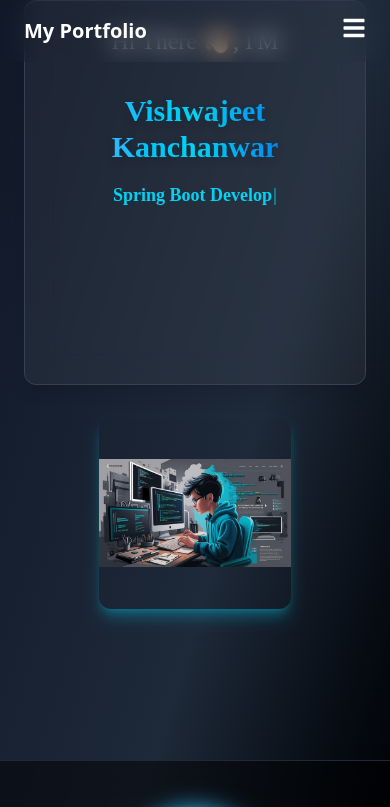
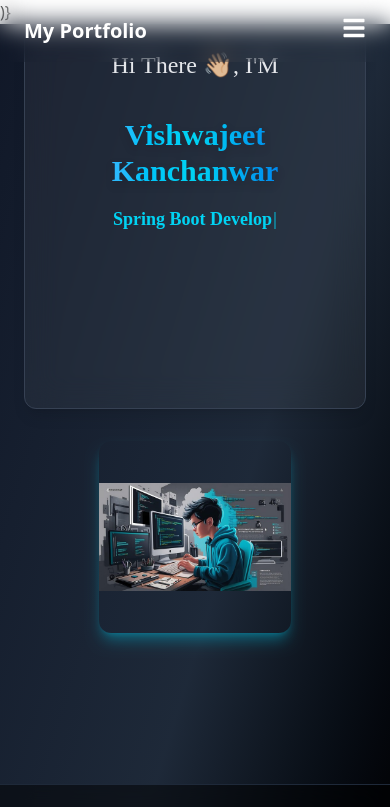
Before and after one commit to Vishwa9922/Portfolio, a React (Vite) app: page / in a window 390 px wide. Shown: the top 807 px of the page. Built offline with nearby package versions, Linux system fonts and the light colour scheme.

Commit message:
Update Navbar.jsx

```diff
--- a/src/Components/Navbar.jsx
+++ b/src/Components/Navbar.jsx
@@ -38,9 +38,9 @@
         </div>
       </nav>
 
-      {/* Mobile Menu Overlay */}
-      {isOpen && (
-        <div className="fixed inset-0 bg-black z-40 flex flex-col items-center justify-center space-y-8 md:hidden">
+      {/* Mobile Menu */}
+<div className={`md:hidden transition-all duration-300 overflow-hidden ${isOpen ? "max-h-96" : "max-h-0"}`}>
+  <div className="flex flex-col items-center space-y-4 bg-black/50 backdrop-blur-sm py-4">
     <Link to="/" onClick={toggleMenu} className="text-2xl font-semibold text-white hover:text-blue-400 transition-colors duration-300">
       <FaHome className="inline mr-2" /> Home
     </Link>
@@ -54,6 +54,8 @@
       <FaFileAlt className="inline mr-2" /> Resume
     </Link>
   </div>
+</div>
+
       )}
     </>
   );
```
Lines whose indentation alone changed are shown as unchanged.
